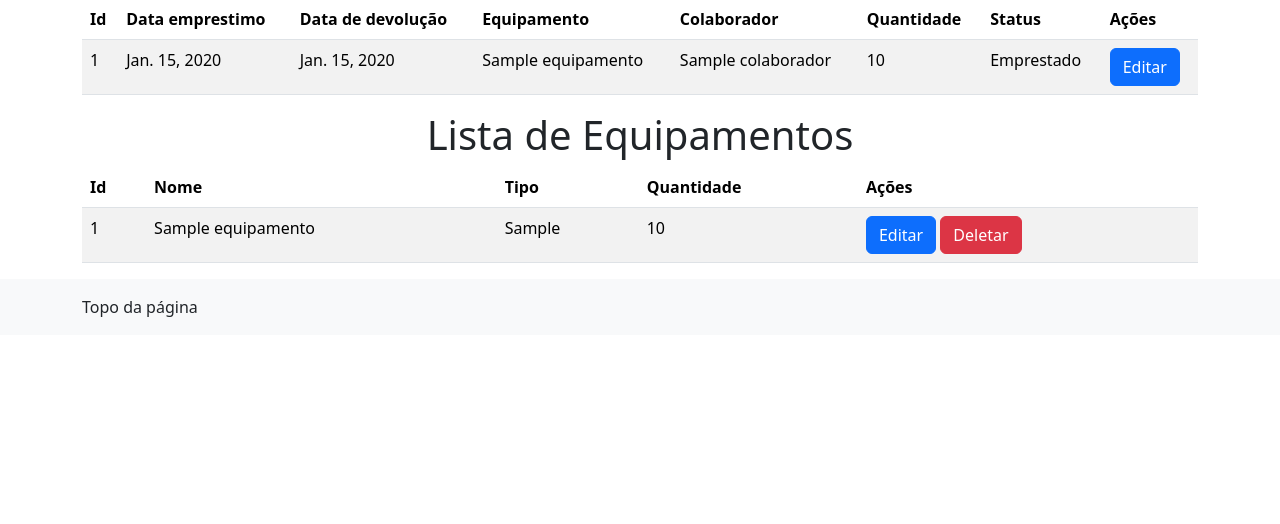
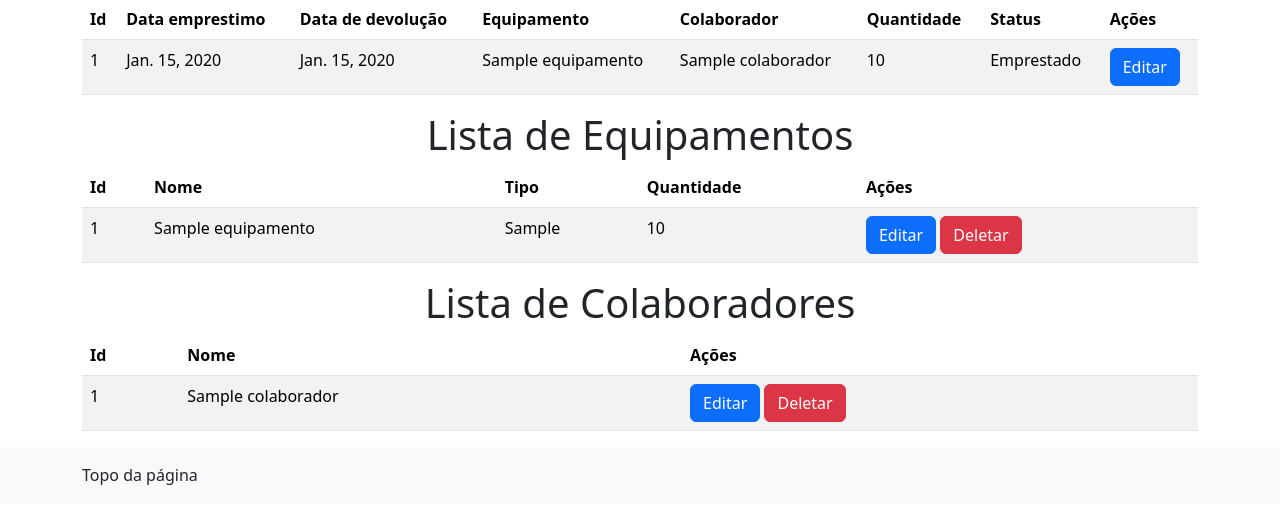
Before and after one commit to lArauj0/Imersao_Desenvolvimento, a Django app: page / in a window 1280 px wide. Shown: the part 241-765 px from the top of the page. Run offline with Django 4.2, Linux system fonts and the light colour scheme; tables that the repository leaves empty hold one stand-in row (values such as "Sample post").

Commit message:
algumas atualizações aula 19/10/24

```diff
--- a/myapp/templates/myapp/pages/listar.html
+++ b/myapp/templates/myapp/pages/listar.html
@@ -1,6 +1,6 @@
 {% extends "globals/index.html" %}
 
-{% block title %}Home{% endblock title %}
+{% block title %}Listas{% endblock title %}
 
 {% block content %}
 <form action="{% url 'listar_emprestimo' %}" method="get">
@@ -89,6 +89,37 @@
         </tbody>
     </table>
 </div>
+<div class="container mt-3">
+    <h1 class="text-center">Lista de Colaboradores</h1>
+    <table class="table table-striped">
+        <thead>
+            <tr>
+                <th>Id</th>
+                <th>Nome</th>
+                <th>Ações</th>
+            </tr>
+        </thead>
+        <tbody>
+            {% for item in lista_colaboradores %}
+            <tr>
+                <td>{{ item.id }}</td>
+                <td>{{ item.nome }}</td>
+                <td>
+                    <a href="/atualizar_colaborador/{{ item.id }}" class="btn btn-primary">Editar</a>
+                    <a href="/deletar_colaborador/{{ item.id }}" class="btn btn-danger">Deletar</a>
+
+                </td>
+            </tr>
+            {% empty %}
+            <tr>
+            <td colspan="4">
+            Nenhum colaborador cadastrado!
+            </td>
+            </tr>
+            {% endfor %}
+        </tbody>
+    </table>
+</div>
 <footer class="bg-light text-right py-3">
     <div class="container">
         <a href="/" class="nav-link">Topo da página</a>
--- a/myapp/urls.py
+++ b/myapp/urls.py
@@ -9,5 +9,7 @@ urlpatterns = [
     path('atualizar/<int:id>/', views.atualizar_emprestimo, name='atualizar_emprestimo'),
     path('atualizar_equipamento/<int:id>/', views.atualizar_equipamento, name='atualizar_equipamento'),
     path('deletar_equipamento/<int:id>/', views.deletar_equipamento, name='deletar_equipamento'),
+    path('atualizar_colaborador/<int:id>/', views.atualizar_colaborador, name='atualizar_colaborador'),
+    path('deletar_colaborador/<int:id>/', views.deletar_colaborador, name='deletar_colaborador'),
 
 ]
--- a/myapp/views.py
+++ b/myapp/views.py
@@ -26,9 +26,15 @@ def listar_emprestimo(request):
         values_equipamentos = Equipamento.objects.filter(
             nome__icontains=nome
         )
+
+        # Filtra colaboradores com base no nome
+        values_colaboradores = Colaborador.objects.filter(
+            nome__icontains=nome
+        )
     else:
         values = Emprestimo.objects.select_related('colaborador', 'equipamento').all()
         values_equipamentos = Equipamento.objects.all()
+        values_colaboradores = Colaborador.objects.all()
 
     # Processa os empréstimos filtrados
     emprestimos = []
@@ -55,9 +61,18 @@ def listar_emprestimo(request):
         }
         equipamentos.append(equipamento)
 
+    colaboradores = []
+    for value in values_colaboradores:
+        colaborador = {
+            'id': value.id,
+            'nome': value.nome,
+            'email': value.email,
+        }
+        colaboradores.append(colaborador)
     context = {
         'lista_emprestimo': emprestimos,
-        'lista_equipamentos': equipamentos
+        'lista_equipamentos': equipamentos,
+        'lista_colaboradores': colaboradores,
     }
     return render(request, 'myapp/pages/listar.html', context)
 
@@ -70,12 +85,42 @@ def criar_colaborador(request):
         data_nascimento = request.POST.get('data_nascimento')  # Captura a data de nascimento
         email = request.POST.get('email')
 
-        if nome and data_nascimento and email:
-            # Cria o colaborador com a data de nascimento
-            Colaborador.objects.create(nome=nome, data_nascimento=data_nascimento, email=email)
+        if nome and email and data_nascimento:  # Verifica se todos os campos estão preenchidos
+            try:
+                colaborador = Colaborador(nome=nome, email=email, data_nascimento=data_nascimento)
+                colaborador.save()
+                messages.success(request, 'Colaborador cadastrado com sucesso!')
+                return redirect('home')  # Redireciona para a página inicial ou outra página
+            except Exception:
+                ...
+        else:
+            messages.error(request, 'Por favor, preencha todos os campos.')
+            messages.get_messages(request)
+
+    return render(request, 'myapp/pages/cadastrar_colaborador.html')
+
+
+@login_required(login_url='/login/login/')
+@permission_required('myapp.atualizar_colaboradores',login_url='/login/login/', raise_exception=True)
+def atualizar_colaborador(request, id):
+    item = Colaborador.objects.get(id=id)
+    if request.method == 'POST':
+        itemNome = request.POST.get('nome')
+        itemEmail = request.POST.get('email')
+
+        if itemNome and itemEmail:
+            itemNome = itemNome
+            itemEmail = itemEmail
+            item.save()
             return redirect(listar_emprestimo)
+    return render(request, 'myapp/pages/atualizar_colaborador.html', {"item": item})
 
-    return render(request, 'myapp/pages/cadastrar_colaborador.html', {"ultimo_nome": nome})
+@login_required(login_url='/login/login/')
+@permission_required('myapp.deletar_colaboradores',login_url='/login/login/', raise_exception=True)
+def deletar_colaborador(request, id):
+    item = Colaborador.objects.get(id=id)
+    item.delete()
+    return redirect(listar_emprestimo)
 
 @login_required(login_url='/login/login/')
 @permission_required('myapp.criar_equipamentos',login_url='/login/login/', raise_exception=True)
@@ -87,7 +132,7 @@ def criar_equipamento(request):
         quantidade = request.POST.get('quantidade')
         if nome and tipo and quantidade:
             Equipamento.objects.create(nome=nome, tipo=tipo, quantidade=quantidade)
-            return redirect(listar_emprestimo)
+            return render(request, 'myapp/pages/cadastrar_equipamento.html', {"ultimo_nome": nome})
     return render(request, 'myapp/pages/cadastrar_equipamento.html', {"ultimo_nome": nome})
 
 @login_required(login_url='/login/login/')
@@ -251,11 +296,11 @@ def atualizar_emprestimo(request, id):
 def lista_colaboradores(request):
     colaboradores = Colaborador.objects.all()
     nome = request.GET.get('nome')
-    print("aleluia")
+    print(nome)
     if nome:
         colaboradores = colaboradores.filter(nome__icontains=nome)
 
-    return colaboradores
+    return render(request, 'myapp/pages/listar.html', {"colaboradores": colaboradores})
 
 
 def lista_equipamentos(request):
--- a/templates/globals/index.html
+++ b/templates/globals/index.html
@@ -8,9 +8,13 @@
     <link rel="stylesheet" href="{% static 'globals/css/style.css' %}">
     <link href="https://cdn.jsdelivr.net/npm/bootstrap@5.3.3/dist/css/bootstrap.min.css" rel="stylesheet">
     <script src="https://cdn.jsdelivr.net/npm/bootstrap@5.3.3/dist/js/bootstrap.bundle.min.js"></script>
+
+
 </head>
 <body>
+
     {% include "globals/partials/header.html" %}
     {% block content %}{% endblock content %}
+
 </body>
 </html>
```
Also changed, not shown: myapp/templates/myapp/pages/atualizar_colaborador.html (added, +30 -0 lines), myapp/templates/myapp/pages/atualizar_equipamento.html (+7 -18 lines), myapp/templates/myapp/pages/cadastrar_colaborador.html (+21 -6 lines), static/globals/css/style.css (line endings or trailing spaces).
